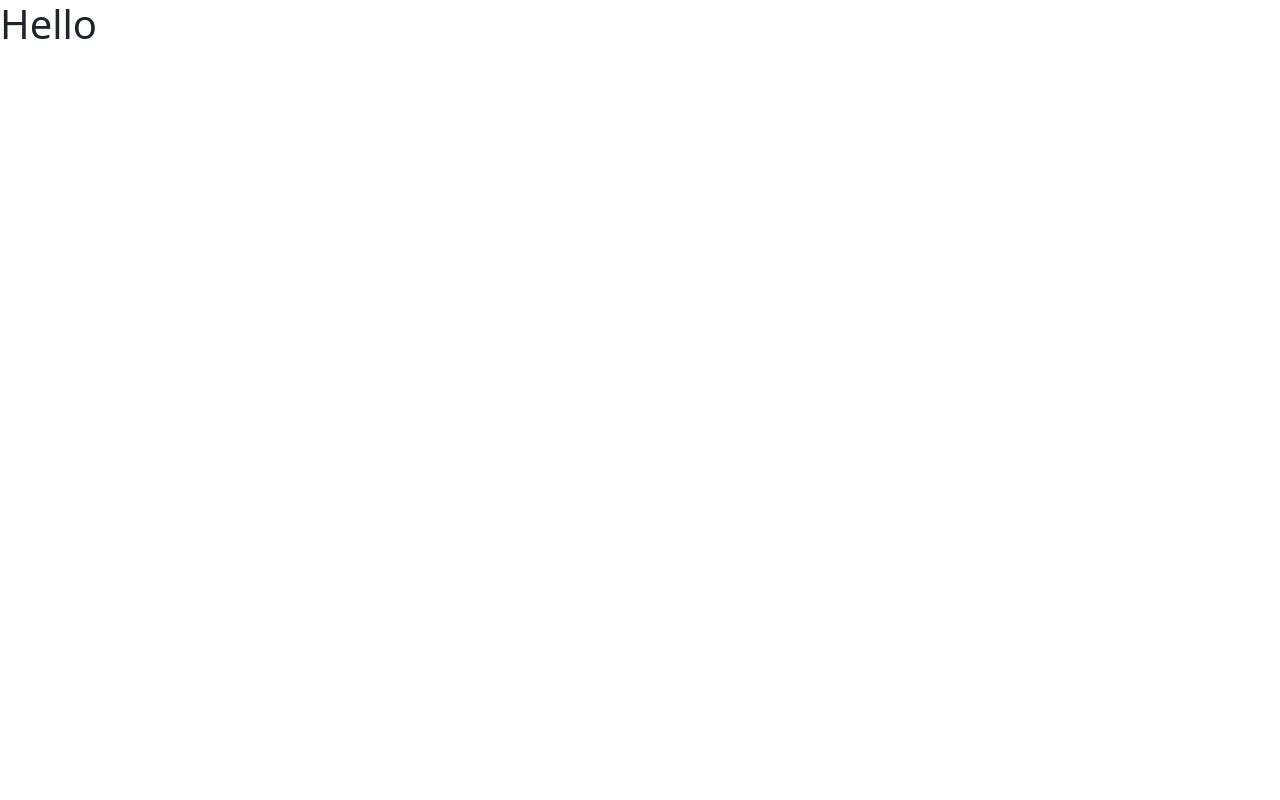
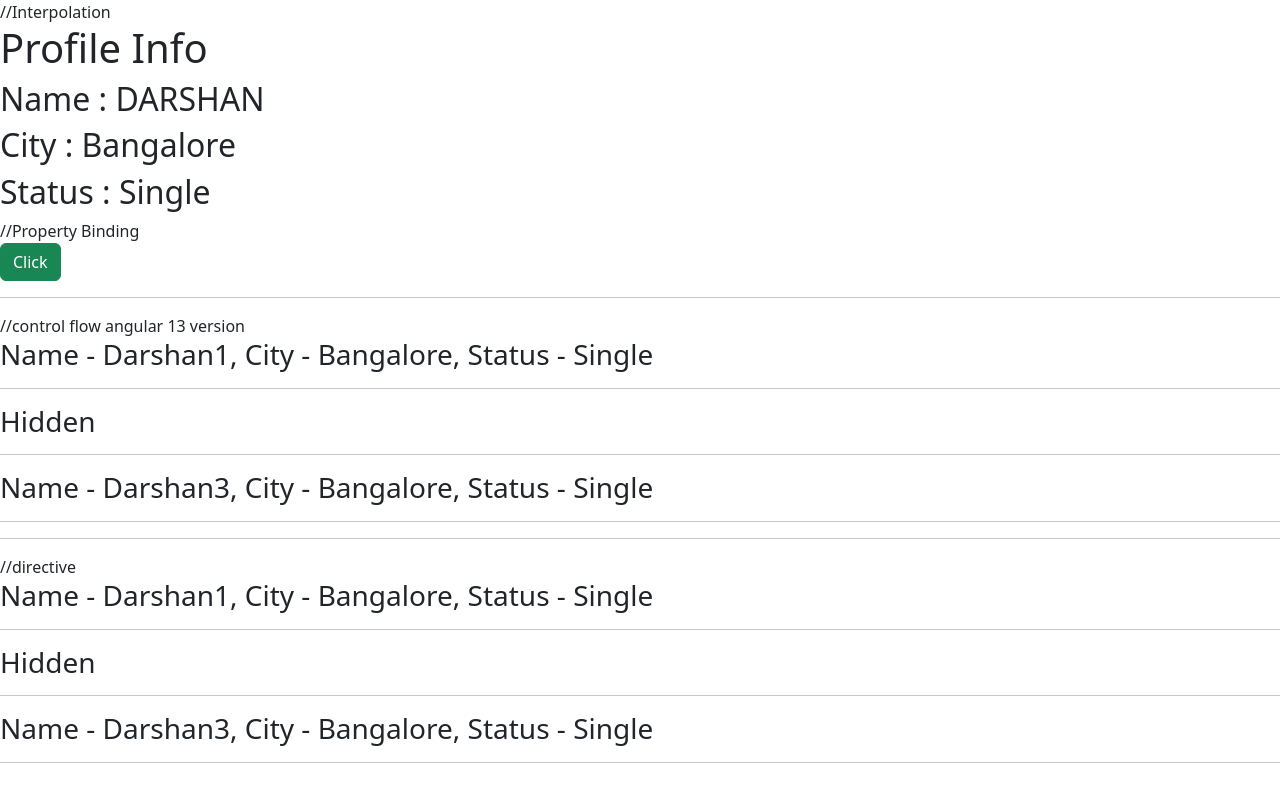
Before and after one commit to darskp/angular-learn, an Angular app: page / in a window 1280 px wide. Built offline with nearby package versions, Linux system fonts and the light colour scheme.

Commit message:
Directive

```diff
--- a/src/app/app.component.html
+++ b/src/app/app.component.html
@@ -1 +1,35 @@
-<h1>Hello</h1>
+//Interpolation
+<h1>Profile Info</h1>
+<h2>Name : {{name.toLocaleUpperCase()}}</h2>
+<h2>City : {{city}}</h2>
+<h2>Status : {{status}}</h2>
+
+
+//Property Binding
+<div></div>
+<button type="button" class="btn btn-success" [disabled]="isDisabled">Click</button>
+
+<hr>
+//control flow angular 13 version
+<div class="card-body">
+  @for(user of users;track user.id) {
+  @if(user.status=="Single"){
+  <h3>Name - {{user.name}}, City - {{user.city}}, Status - {{user.status}}</h3>
+  }@else{
+  <h3>Hidden</h3>
+  }
+  <hr>
+  }
+</div>
+
+<hr>
+
+//directive
+<div *ngFor="let user of users">
+  <h3 *ngIf="user.status=='Single';else elseBlock">Name - {{user.name}}, City - {{user.city}}, Status - {{user.status}}
+  </h3>
+  <ng-template #elseBlock>
+    <h3>Hidden</h3>
+  </ng-template>
+  <hr>
+</div>
--- a/src/app/app.component.ts
+++ b/src/app/app.component.ts
@@ -1,9 +1,10 @@
+import { CommonModule } from '@angular/common';
 import { Component } from '@angular/core';
 import { RouterOutlet } from '@angular/router';
 @Component({
   selector: 'app-root',
   standalone: true,
-  imports: [RouterOutlet],
+  imports: [RouterOutlet,CommonModule],
   templateUrl: './app.component.html',
   // template:
   //   `<h1> hi</h1>`,
@@ -11,4 +12,14 @@ import { RouterOutlet } from '@angular/router';
 })
 
 export class AppComponent {
+  name = "Darshan"
+  city = "Bangalore"
+  status = "Single"
+  isDisabled = false
+  users = [
+    { id: 1, name: "Darshan1", city: "Bangalore", status: "Single" },
+    { id: 2, name: "Darshan2", city: "Mysore", status: "Married" },
+    { id: 3, name: "Darshan3", city: "Bangalore", status: "Single" },
+  ]
+
 }
```
